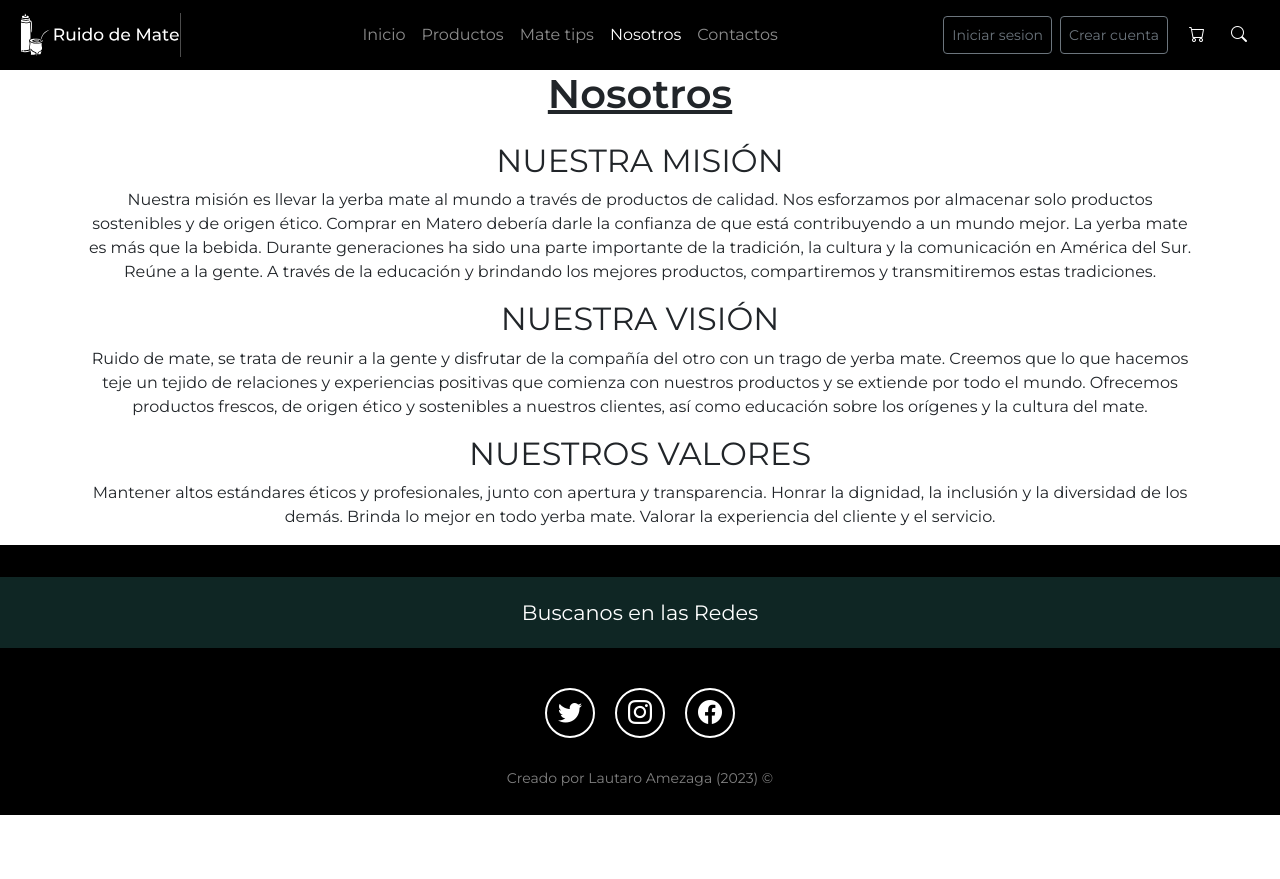
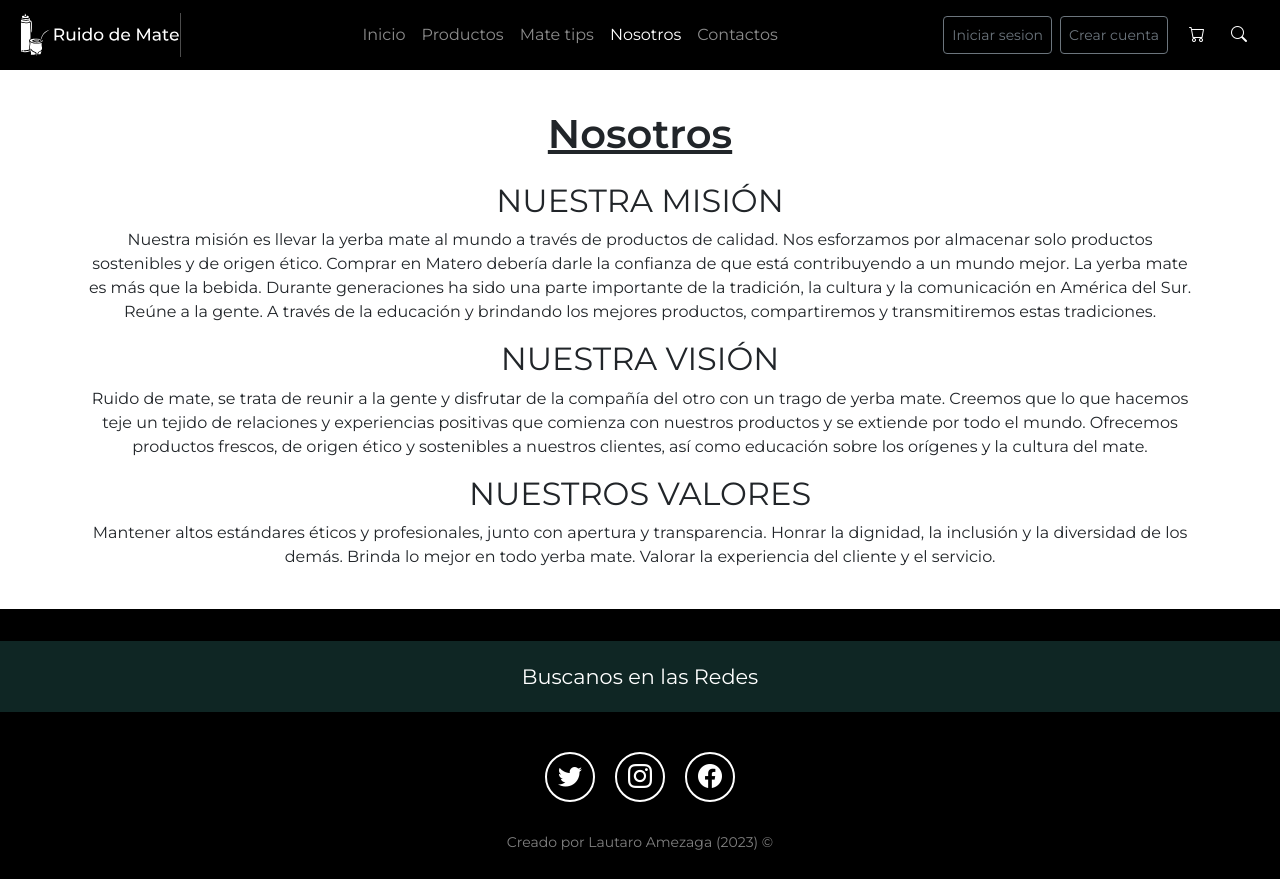
Before and after one commit to LautaroAmezaga/PF-Amezaga, a website: page pages/nosotros.html in a window 1280 px wide. Before the commit the page ends 815 px from the top, so only its background shows below. Drawn offline with nearby package versions, Linux system fonts and the light colour scheme.

Commit message:
Arreglos pagina nosotros

```diff
--- a/pages/nosotros.html
+++ b/pages/nosotros.html
@@ -69,7 +69,7 @@
         </div>
     </nav>
   <!-- Seccion Nosotros -->
-  <section class="">
+  <section class="productos pb-4">
     <div class="container text-center animate__animated animate__backInDown">
       <h1 class="text-center seccion-titulo mb-4">Nosotros</h1>
       <div>
@@ -97,7 +97,7 @@
     </div>
   </section>
   <!-- Pie de pagina  -->
-  <footer class=" pt-mt-auto md">
+  <footer class="mt-auto">
     <div class="footer-texto seccion-oscura text-center">Buscanos en las Redes</div>
     <div class="iconos-redes-sociales d-flex flex-wrap align-items-center justify-content-center">
       <a href="#"><i class="bi bi-twitter"></i></a>
```
